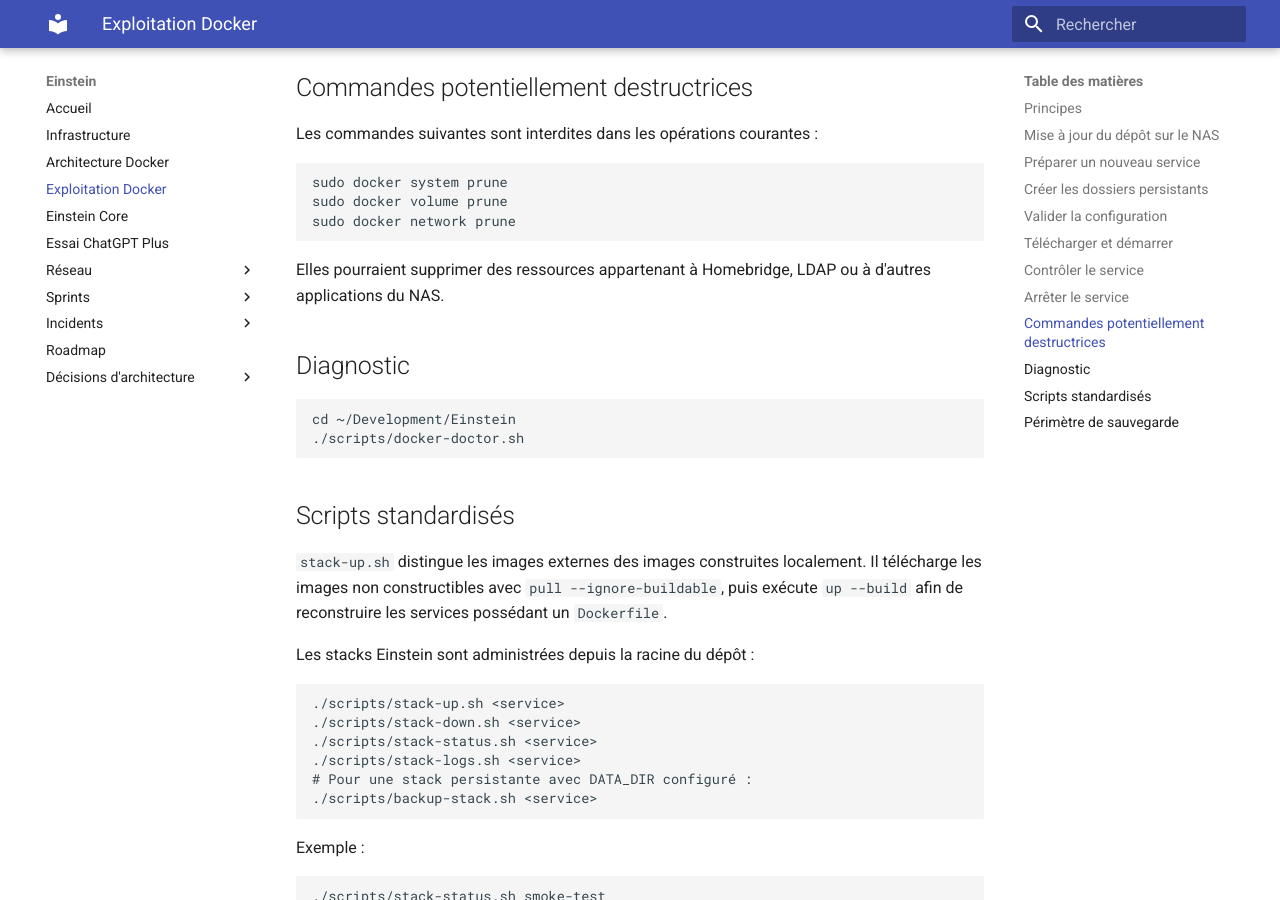
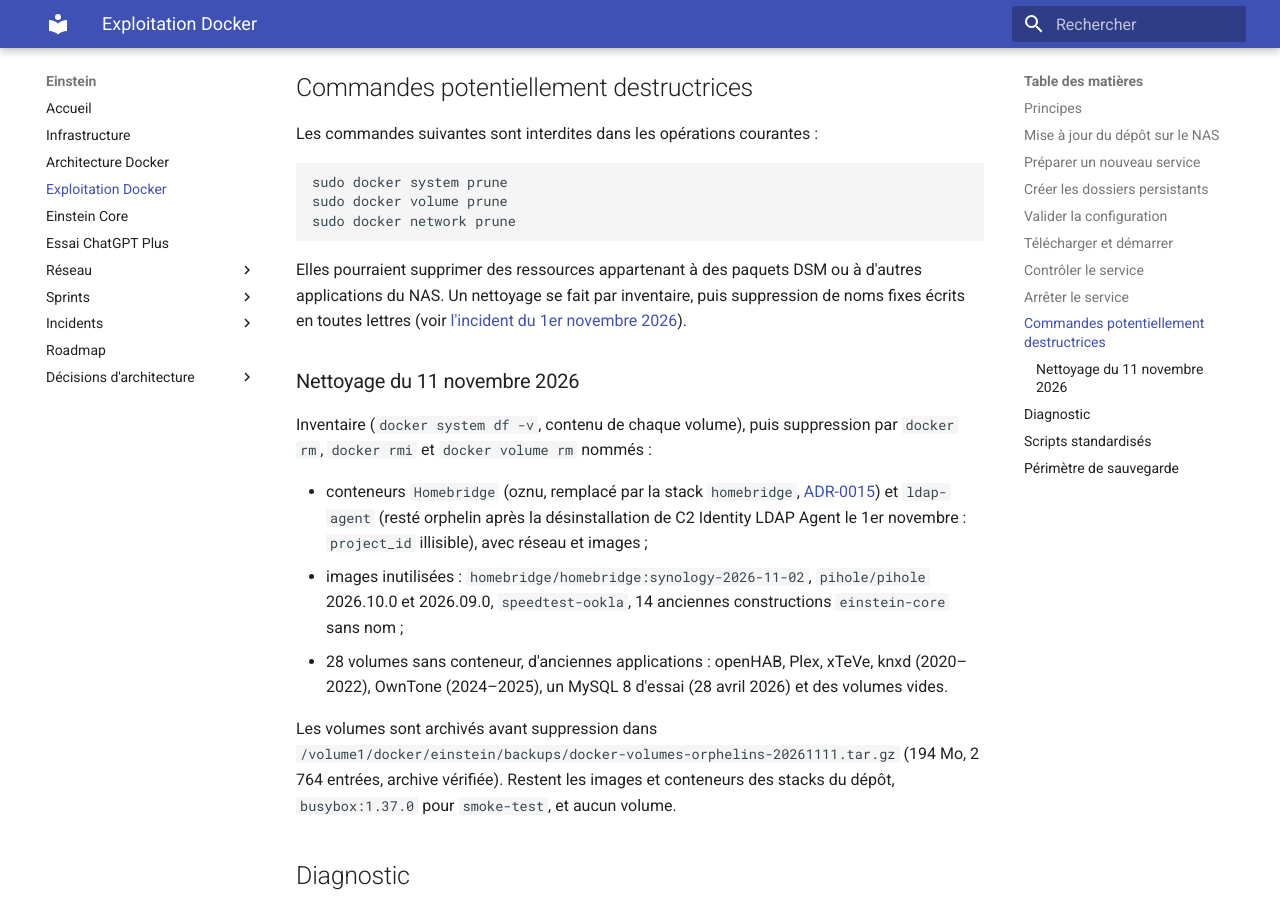
Before and after one commit to asanchez74/Einstein, an MkDocs documentation site: the page built from docs/docker-operations.md, in a window 1280 px wide and 900 px high, scrolled down 2195 px. Built offline with MkDocs 1.6.1 and Material for MkDocs 9.7.7, drawn with Linux system fonts in a browser that asks for light colours.

Commit message:
docs: nettoyage Docker du 11.11.2026 (conteneurs, images, volumes orphelins)
Co-Authored-By: Claude Opus 5.5 <noreply@anthropic.com>

````diff
--- a/docs/docker-operations.md
+++ b/docs/docker-operations.md
@@ -113,8 +113,31 @@ sudo docker volume prune
 sudo docker network prune
 ```
 
-Elles pourraient supprimer des ressources appartenant à Homebridge, LDAP ou à
-d'autres applications du NAS.
+Elles pourraient supprimer des ressources appartenant à des paquets DSM ou à
+d'autres applications du NAS. Un nettoyage se fait par inventaire, puis
+suppression de noms fixes écrits en toutes lettres (voir
+[l'incident du 1er novembre 2026](incidents/2026-11-01-suppression-volume1.md)).
+
+### Nettoyage du 11 novembre 2026
+
+Inventaire (`docker system df -v`, contenu de chaque volume), puis
+suppression par `docker rm`, `docker rmi` et `docker volume rm` nommés :
+
+- conteneurs `Homebridge` (oznu, remplacé par la stack `homebridge`,
+  [ADR-0015](adr/0015-homebridge-compose.md)) et `ldap-agent` (resté
+  orphelin après la désinstallation de C2 Identity LDAP Agent le
+  1er novembre : `project_id` illisible), avec réseau et images ;
+- images inutilisées : `homebridge/homebridge:synology-2026-11-02`,
+  `pihole/pihole` 2026.10.0 et 2026.09.0, `speedtest-ookla`, 14 anciennes
+  constructions `einstein-core` sans nom ;
+- 28 volumes sans conteneur, d'anciennes applications : openHAB, Plex,
+  xTeVe, knxd (2020–2022), OwnTone (2024–2025), un MySQL 8 d'essai
+  (28 avril 2026) et des volumes vides.
+
+Les volumes sont archivés avant suppression dans
+`/volume1/docker/einstein/backups/docker-volumes-orphelins-20261111.tar.gz`
+(194 Mo, 2 764 entrées, archive vérifiée). Restent les images et conteneurs
+des stacks du dépôt, `busybox:1.37.0` pour `smoke-test`, et aucun volume.
 
 ## Diagnostic
 
````
